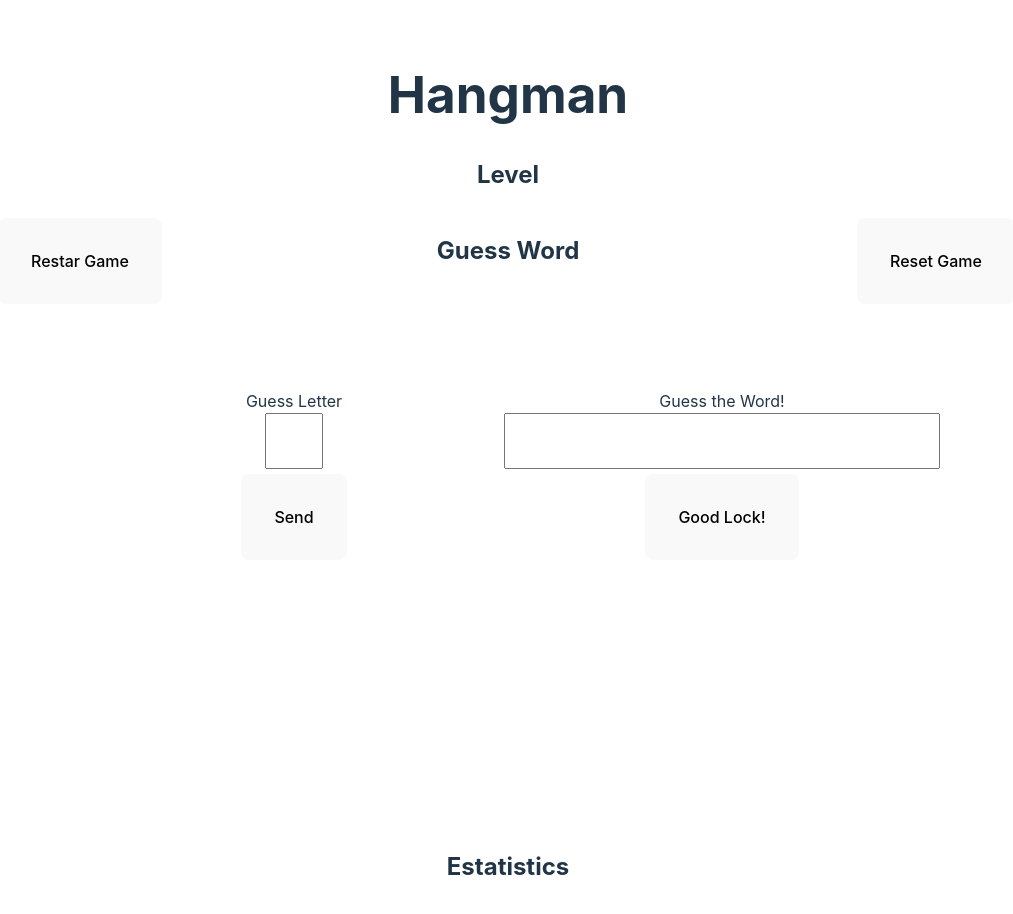
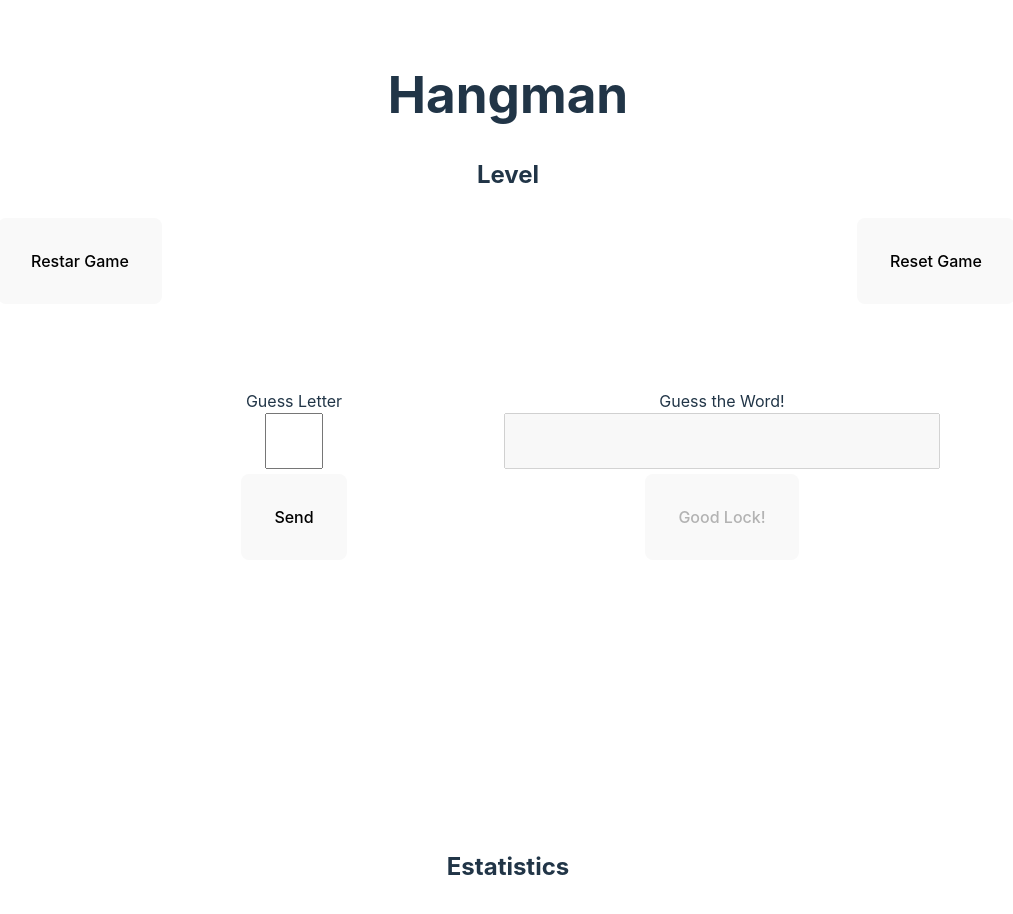
Before and after one commit to leonsuaren/hangman, a React (Vite) app in the folder client/: page /board in a window 1280 px wide. Shown: the top 914 px of the page, without its empty margins (132-1145 px from the left). Built offline with nearby package versions, Linux system fonts and the light colour scheme.

Commit message:
working on worf set display component

```diff
--- /dev/null
+++ b/client/src/components/word-set-display/WordSetDisplay.tsx
@@ -0,0 +1,58 @@
+import { useEffect, useState, type FC } from "react";
+
+import useCreateEmptyArray from "../../utils/useCreateEmptyArray.ts";
+
+type WordSetDisplayProps = {
+  playedWord: string[];
+  lettersSet: string[];
+};
+
+const WordSetDisplay: FC<WordSetDisplayProps> = ({
+  playedWord,
+  lettersSet,
+}) => {
+  //create an empty array
+  const newWordSetArray = useCreateEmptyArray(playedWord.length);
+  //create an empty array
+
+  let givenLetter: string = lettersSet[0]; //Find a solution
+  const [newWordSet, setNewWordSet] = useState<string[]>(newWordSetArray);
+
+  useEffect(() => {
+    let letterIndex: number;
+    if (playedWord.indexOf(givenLetter) !== -1) {
+      letterIndex = playedWord.indexOf(givenLetter);
+      setNewWordSet([
+        ...newWordSetArray.slice(0, letterIndex),
+        givenLetter,
+        ...newWordSetArray.slice(letterIndex),
+      ]);
+    }
+  }, [lettersSet]);
+
+  console.log({
+    playedWord: playedWord,
+    lettersSet: lettersSet,
+    letter: givenLetter,
+    emptyArray: newWordSetArray,
+    newWordSet: newWordSet,
+  });
+  return (
+    <div className="word-set-wrapper">
+      <div className="word-set-letter">
+        {newWordSet.map((letter, key) => (
+          <div key={key} className="word-letter">
+            {letter}
+          </div>
+        ))}
+      </div>
+      <div className="word-base-letter">
+        {newWordSetArray.map((word, key) => (
+          <div key={key} className="word-base">{word}</div>
+        ))}
+      </div>
+    </div>
+  );
+};
+
+export default WordSetDisplay;
--- a/client/src/index.css
+++ b/client/src/index.css
@@ -110,6 +110,7 @@ button:focus-visible {
   height: 50px;
   font-size: 2rem;
   text-align-last: center;
+  text-transform: uppercase;
 }
 
 .messages {
@@ -198,6 +199,7 @@ button:focus-visible {
   height: 50px;
   font-size: 2rem;
   text-align-last: center;
+  text-transform: uppercase;
 }
 
 .errors-and-correct {
@@ -226,3 +228,59 @@ button:focus-visible {
 }
 
 /*Guess Letter Section Layuot */
+
+/*Word Set Display */
+.word-set-wrapper {
+  display: flex;
+  flex-direction: column;
+  justify-content: center;
+  align-items: center;
+  width: 100%;
+  height: 50%;
+  padding: 0;
+}
+
+.word-base-wrapper {
+  display: flex;
+  flex-direction: column;
+  justify-content: flex-start;
+  align-items: center;
+  height: 100%;
+  width: 100%;
+  margin: 2px;
+}
+
+.word-set-letter {
+  display: flex;
+  justify-content: center;
+  align-items: center;
+  width: 100%;
+  height: 50%;
+  margin: 2px;
+  text-transform: uppercase;
+  /* font-size: 1.2rem; */
+}
+
+.word-letter {
+  width: 50px;
+  color: #f9f9f9;
+  margin: 2px;
+  font-size: 1.5rem;
+}
+
+.word-base {
+  width: 50px;
+  height: 10px;
+  margin: 2px;
+  background-color: #f9f9f9;
+}
+
+.word-base-letter {
+  display: flex;
+  justify-content: center;
+  align-items: center;
+  width: 100%;
+  margin: 0;
+  padding: 0;
+}
+/*Word Set Display */
--- /dev/null
+++ b/client/src/utils/useCreateEmptyArray.ts
@@ -0,0 +1,9 @@
+const useCreateEmptyArray = (arrayLenght: number) => {
+  let newWordSetAmptyArray: string[] = [];
+  for (let i = 0; i < arrayLenght; i++) {
+    newWordSetAmptyArray.push(" ");;
+  }
+  return newWordSetAmptyArray;
+}
+
+export default useCreateEmptyArray;
--- a/client/src/views/board/Board.tsx
+++ b/client/src/views/board/Board.tsx
@@ -1,6 +1,7 @@
 import { type FC, type FormEvent, useRef, useState, useEffect } from "react";
 
 import { Link } from "react-router-dom";
+import WordSetDisplay from "../../components/word-set-display/WordSetDisplay";
 
 type BoardProps = {
   level: string;
@@ -8,36 +9,42 @@ type BoardProps = {
 };
 
 const Board: FC<BoardProps> = ({ level, playedWord }) => {
+  const playedWordGame = [...playedWord];
   //handle the letter
-  const [errors, setErrors] = useState<number>(0);
+  const [letterErrors, setLetterErrors] = useState<number>(0);
   const [letterExist, setLetterExist] = useState<number>(0);
   const [lettersSet, setLettersSet] = useState<string[]>([]);
   const [maxLetterExist, setMaxLetterExist] = useState<number>(2);
+  const [evaluateLetterResponse, setEvaluateLetterResponse] = useState<
+    string[]
+  >([]);
+  const guessLetter = useRef<HTMLInputElement>(null);
+  //handle the letter
+  //handle the word
+  const guessWord = useRef<HTMLInputElement>(null);
+  const [maxWordAttempts, setMaxWordAttempts] = useState<number>(1);
+  const [wordErrors, setwordErrors] = useState<number>(0);
+  //handle the word
   const [message, setMessage] = useState<{ type: string; message: string }>({
     type: " " || "information" || "warning" || "success" || "fail",
     message: "",
   });
-  const [evaluateResponse, setEvaluateResponse] = useState<string[]>([]);
-  const guessLetter = useRef<HTMLInputElement>(null);
-  const playedWordGame = [...playedWord];
-  //handle the letter
-  //handle the word
-  const guessWord = useRef<HTMLInputElement>(null);
-  //handle the word
 
   useEffect(() => {
     if (level === "Medium") {
       setMaxLetterExist(3);
+      setMaxWordAttempts(2);
     }
 
     if (level === "Difficult") {
       setMaxLetterExist(4);
+      setMaxWordAttempts(3);
     }
 
-    if (errors === 3) {
+    if (letterErrors === 3) {
       setMessage({
         type: "warning",
-        message: "You reached the maximum errors!",
+        message: "You reached the maximum mistakes!",
       });
       setTimeout(() => {
         setMessage({ type: "", message: "" });
@@ -53,7 +60,7 @@ const Board: FC<BoardProps> = ({ level, playedWord }) => {
         setMessage({ type: "", message: "" });
       }, 3000);
     }
-  }, [errors, letterExist]);
+  }, [letterErrors, letterExist]);
 
   const handleOnGuessLetter = (event: FormEvent<HTMLFormElement>) => {
     event.preventDefault();
@@ -81,7 +88,7 @@ const Board: FC<BoardProps> = ({ level, playedWord }) => {
         type: "information",
         message: `The letter '${letter}' exist in the guessed word!`,
       });
-      setEvaluateResponse((prevState) => [...prevState, "Y"]);
+      setEvaluateLetterResponse((prevState) => [...prevState, "Y"]);
       setTimeout(() => {
         setMessage({ type: "", message: "" });
       }, 3000);
@@ -89,12 +96,12 @@ const Board: FC<BoardProps> = ({ level, playedWord }) => {
       playedWordGame.indexOf(letter!) === -1 &&
       lettersSet.indexOf(letter!) === -1
     ) {
-      setErrors((prevState) => prevState + 1);
+      setLetterErrors((prevState) => prevState + 1);
       setMessage({
         type: "warning",
         message: `The letter '${letter}' does not exist in the guessed word!`,
       });
-      setEvaluateResponse((prevState) => [...prevState, "X"]);
+      setEvaluateLetterResponse((prevState) => [...prevState, "X"]);
       setTimeout(() => {
         setMessage({ type: "", message: "" });
       }, 3000);
@@ -107,27 +114,35 @@ const Board: FC<BoardProps> = ({ level, playedWord }) => {
     event.preventDefault();
     let word = guessWord.current?.value;
     if (word === playedWord) {
-      setMessage({type: "success", message: "Congratulations you guessed the word"});
+      setMessage({
+        type: "success",
+        message: "Congratulations you guessed the word",
+      });
       setTimeout(() => {
         setMessage({ type: "", message: "" });
       }, 3000);
     } else {
-      setMessage({type: "fail", message: "Game Over"})
+      setwordErrors((prevState) => prevState + 1);
+    }
+    if (maxWordAttempts === wordErrors) {
+      setMessage({ type: "fail", message: "Game Over" });
       setTimeout(() => {
         setMessage({ type: "", message: "" });
       }, 3000);
     }
     event.currentTarget.reset();
-  }
-  console.log({
-    level: level,
-    playedWord: playedWord,
-    Errors: errors,
-    letterExist: letterExist,
-    letterSet: lettersSet,
-    message: message,
-    evaluateResponse: evaluateResponse,
-  });
+  };
+  // console.log({
+  //   level: level,
+  //   playedWord: playedWord,
+  //   letterErrors: letterErrors,
+  //   letterExist: letterExist,
+  //   letterSet: lettersSet,
+  //   message: message,
+  //   evaluateLetterResponse: evaluateLetterResponse,
+  //   maxWordAttempts: maxWordAttempts,
+  //   wordErrors: wordErrors,
+  // });
 
   return (
     <>
@@ -147,7 +162,7 @@ const Board: FC<BoardProps> = ({ level, playedWord }) => {
           </button>
         </div>
         <div className="guess-word">
-          <h2>Guess Word</h2>
+          <WordSetDisplay playedWord={playedWordGame} lettersSet={lettersSet}/>
         </div>
         <section className="guess-letter-form guess-letter-layout">
           <form onSubmit={handleOnGuessLetter} className="form-layout">
@@ -159,9 +174,11 @@ const Board: FC<BoardProps> = ({ level, playedWord }) => {
               ref={guessLetter}
               maxLength={1}
               disabled={
-                errors === 3
+                letterErrors === 3
                   ? true
                   : false || letterExist === maxLetterExist
+                  ? true
+                  : maxWordAttempts === wordErrors
                   ? true
                   : false
               }
@@ -169,9 +186,11 @@ const Board: FC<BoardProps> = ({ level, playedWord }) => {
             />
             <button
               disabled={
-                errors === 3
+                letterErrors === 3
                   ? true
                   : false || letterExist === maxLetterExist
+                  ? true
+                  : maxWordAttempts === wordErrors
                   ? true
                   : false
               }
@@ -180,7 +199,7 @@ const Board: FC<BoardProps> = ({ level, playedWord }) => {
             </button>
           </form>
           <div className="errors-and-correct">
-            {evaluateResponse.map((response, key) => {
+            {evaluateLetterResponse.map((response, key) => {
               if (response === "X") {
                 return (
                   <p key={key} className="letter-not-in-word">
@@ -199,9 +218,31 @@ const Board: FC<BoardProps> = ({ level, playedWord }) => {
           <div></div>
         </section>
         <form className="guess-word-form" onSubmit={handleOnGuessWord}>
-        <label htmlFor="letter">Guess the Word!</label>
-          <input className="guess-letter-input" type="text" name="word" ref={guessWord}/>
-          <button>Good Lock!</button>
+          <label htmlFor="letter">Guess the Word!</label>
+          <input
+            className="guess-letter-input"
+            type="text"
+            name="word"
+            ref={guessWord}
+            disabled={
+              maxWordAttempts === wordErrors
+                ? true
+                : lettersSet.length === 0
+                ? true
+                : false
+            }
+          />
+          <button
+            disabled={
+              maxWordAttempts === wordErrors
+                ? true
+                : lettersSet.length === 0
+                ? true
+                : false
+            }
+          >
+            Good Lock!
+          </button>
         </form>
         <div className="messages">
           <div
```
